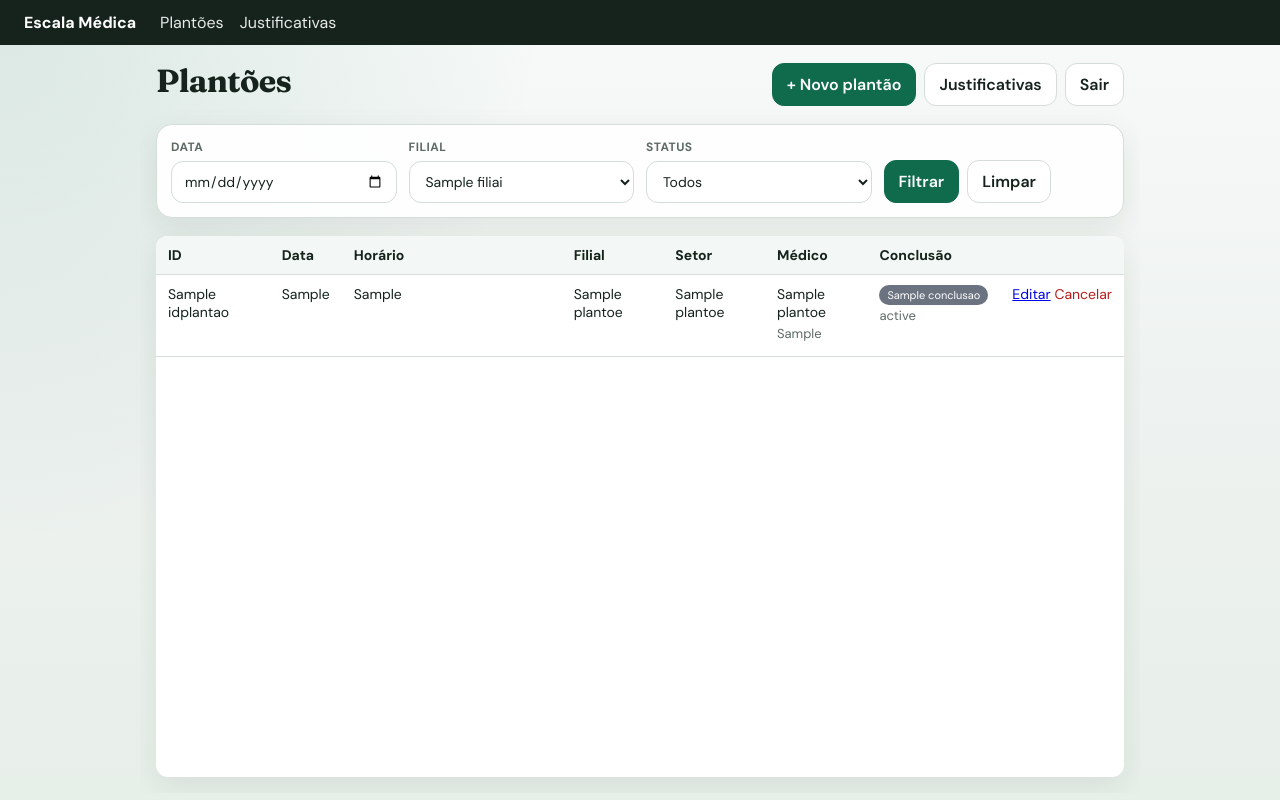
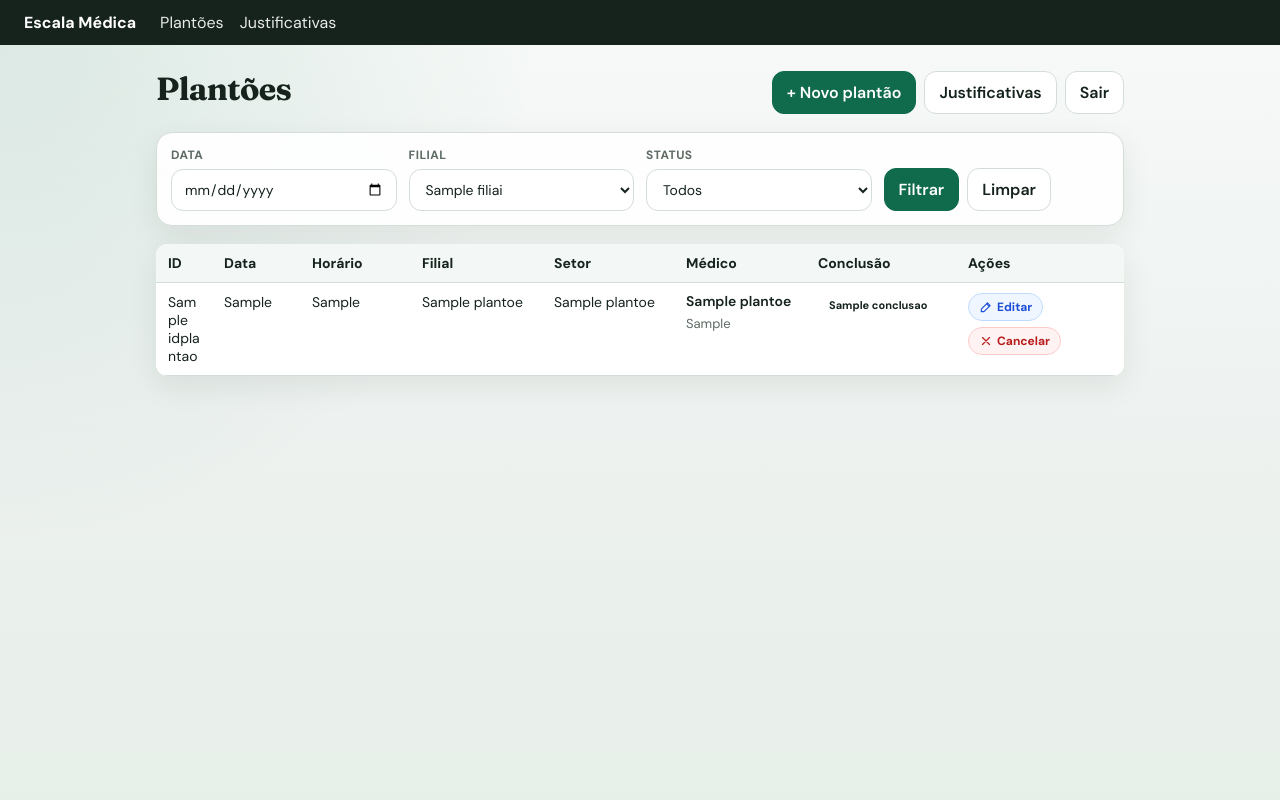
Before and after one commit to lordhawkbr/Registro-e-Medicao, a Node server app: template src/views/escala/index.ejs in a window 1280 px wide. Run offline with Node 20, Linux system fonts and the light colour scheme; the template is opened without the code that fills it: most values are stand-ins (such as "Sample title", 1, 10 or a date in 2020); some libraries are stand-ins or nearby versions.

Commit message:
Ajusta UI da listagem, remove empresa e filtra aba Em andamento.
Elimina scroll horizontal, estiliza ações e tags de conclusão, corrige largura do formulário, remove campos empresa/idEmpresa usando só CODFILIAL e limita a aba a plantões já iniciados.

Co-authored-by: Marllon Macedo <lordhawkbr@users.noreply.github.com>

```diff
--- a/public/css/style.css
+++ b/public/css/style.css
@@ -57,11 +57,10 @@ body.body-medico {
 }
 
 body.body-admin {
-  height: 100vh;
-  overflow: hidden;
+  min-height: 100vh;
 }
 
-body.body-admin .container {
+body.body-admin .container.container-lista {
   height: calc(100vh - 52px);
   margin-top: 0;
   margin-bottom: 0;
@@ -72,15 +71,23 @@ body.body-admin .container {
   overflow: hidden;
 }
 
-body.body-admin .page-header,
-body.body-admin .filtros-card {
+body.body-admin .container.container-form {
+  height: auto;
+  overflow: visible;
+  max-width: 920px;
+  padding-bottom: 40px;
+}
+
+body.body-admin .container-lista .page-header,
+body.body-admin .container-lista .filtros-card {
   flex-shrink: 0;
 }
 
 .tabela-scroll {
   flex: 1 1 auto;
   min-height: 0;
-  overflow: auto;
+  overflow-x: hidden;
+  overflow-y: auto;
   border-radius: 12px;
   box-shadow: var(--shadow);
   background: var(--surface);
@@ -89,6 +96,8 @@ body.body-admin .filtros-card {
 .tabela-scroll .tabela {
   box-shadow: none;
   border-radius: 0;
+  width: 100%;
+  table-layout: fixed;
 }
 
 .tabela-scroll thead th {
@@ -96,6 +105,111 @@ body.body-admin .filtros-card {
   top: 0;
   background: #f3f7f5;
   z-index: 1;
+}
+
+.tabela-plantoes th,
+.tabela-plantoes td {
+  overflow-wrap: anywhere;
+  word-break: break-word;
+  vertical-align: middle;
+}
+
+.tabela-plantoes .col-id { width: 56px; }
+.tabela-plantoes .col-data { width: 88px; }
+.tabela-plantoes .col-horario { width: 110px; font-variant-numeric: tabular-nums; white-space: nowrap; overflow: hidden; text-overflow: ellipsis; }
+.tabela-plantoes .col-conclusao { width: 150px; }
+.tabela-plantoes .col-acoes { width: 168px; white-space: nowrap; }
+
+.cell-nome {
+  font-weight: 600;
+  line-height: 1.25;
+}
+
+.acoes-btns {
+  display: inline-flex;
+  gap: 6px;
+  flex-wrap: wrap;
+  align-items: center;
+}
+
+.btn-acao {
+  display: inline-flex;
+  align-items: center;
+  gap: 4px;
+  padding: 6px 10px;
+  border-radius: 999px;
+  font-size: 12px;
+  font-weight: 700;
+  text-decoration: none;
+  border: 1px solid transparent;
+  cursor: pointer;
+  font-family: inherit;
+  line-height: 1;
+}
+
+.btn-editar {
+  color: #1d4ed8;
+  background: #eff6ff;
+  border-color: #bfdbfe;
+}
+
+.btn-editar:hover { background: #dbeafe; }
+
+.btn-cancelar {
+  color: #b91c1c;
+  background: #fef2f2;
+  border-color: #fecaca;
+}
+
+.btn-cancelar:hover { background: #fee2e2; }
+
+.tag {
+  display: inline-flex;
+  align-items: center;
+  max-width: 100%;
+  padding: 4px 10px;
+  border-radius: 999px;
+  font-size: 11px;
+  font-weight: 700;
+  line-height: 1.3;
+  border: 1px solid transparent;
+  white-space: normal;
+}
+
+.tag-registrado {
+  color: #166534;
+  background: #dcfce7;
+  border-color: #86efac;
+}
+
+.tag-justificado {
+  color: #115e59;
+  background: #ccfbf1;
+  border-color: #5eead4;
+}
+
+.tag-pendente_entrada {
+  color: #1e40af;
+  background: #dbeafe;
+  border-color: #93c5fd;
+}
+
+.tag-pendente_saida {
+  color: #9a3412;
+  background: #ffedd5;
+  border-color: #fdba74;
+}
+
+.tag-pendente_justificativa {
+  color: #9f1239;
+  background: #ffe4e6;
+  border-color: #fda4af;
+}
+
+.tag-cancelado {
+  color: #374151;
+  background: #f3f4f6;
+  border-color: #d1d5db;
 }
 
 .container-medico {
@@ -230,17 +344,26 @@ h1, h2 {
 .badge-pendente_entrada { background: #2563eb; }
 .badge-pendente_saida { background: #d97706; }
 
-.form-page { max-width: 760px; }
+.form-page {
+  width: 100%;
+  max-width: 880px;
+  margin: 0 auto;
+}
 
 .form-escala {
   grid-template-columns: repeat(3, minmax(0, 1fr));
   gap: 10px 12px;
-  max-width: 760px;
+  width: 100%;
+  max-width: none;
   background: rgba(255, 255, 255, 0.92);
   border: 1px solid var(--line);
   border-radius: 16px;
   padding: 16px;
   box-shadow: var(--shadow);
+}
+
+.form-grid.form-escala {
+  max-width: none;
 }
 
 .form-escala .span-2 { grid-column: span 2; }
@@ -706,12 +829,19 @@ h1, h2 {
   .tabela { display: block; overflow-x: auto; }
   .page-header { align-items: flex-start; }
   body.body-admin { height: auto; overflow: auto; }
-  body.body-admin .container {
+  body.body-admin .container.container-lista {
     height: auto;
     overflow: visible;
   }
   .tabela-scroll {
     max-height: 65vh;
+    overflow-x: hidden;
+  }
+  .tabela-plantoes .col-acoes { width: 120px; }
+  .btn-acao span,
+  .btn-acao {
+    font-size: 11px;
+    padding: 5px 8px;
   }
   .medico-tabs-3 {
     grid-template-columns: 1fr;
--- a/src/controllers/painel.controller.js
+++ b/src/controllers/painel.controller.js
@@ -82,7 +82,7 @@ async function index(req, res, next) {
     );
 
     const plantoesAbertos = plantoesComRegistros
-      .filter(({ plantao }) => plantao.STATUS === "ABERTO" || plantao.STATUS === "EM_ANDAMENTO")
+      .filter(({ plantao }) => plantao.STATUS === "EM_ANDAMENTO")
       .sort((a, b) => {
         const da = a.plantao.DATA_CHAVE || "";
         const db = b.plantao.DATA_CHAVE || "";
--- a/src/views/escala/index.ejs
+++ b/src/views/escala/index.ejs
@@ -1,3 +1,4 @@
+<div class="page-escala-lista">
   <div class="page-header">
     <h1>Plantões</h1>
     <div class="page-header-actions">
@@ -45,17 +46,17 @@
   </form>
 
   <div class="tabela-scroll">
-  <table class="tabela">
+    <table class="tabela tabela-plantoes">
       <thead>
         <tr>
-        <th>ID</th>
-        <th>Data</th>
-        <th>Horário</th>
+          <th class="col-id">ID</th>
+          <th class="col-data">Data</th>
+          <th class="col-horario">Horário</th>
           <th>Filial</th>
           <th>Setor</th>
           <th>Médico</th>
-        <th>Conclusão</th>
-        <th></th>
+          <th class="col-conclusao">Conclusão</th>
+          <th class="col-acoes">Ações</th>
         </tr>
       </thead>
       <tbody>
@@ -64,29 +65,36 @@
         <% } %>
         <% plantoes.forEach(p => { %>
           <tr>
-          <td><%= p.IDPLANTAO %></td>
-          <td><%= p.DATA_INPUT ? p.DATA_INPUT.split('-').reverse().join('/') : '' %></td>
-          <td class="col-horario"><%= p.HORARIO_FORMATADO %></td>
+            <td class="col-id"><%= p.IDPLANTAO %></td>
+            <td class="col-data"><%= p.DATA_INPUT ? p.DATA_INPUT.split('-').reverse().join('/') : '' %></td>
+            <td class="col-horario" title="<%= p.HORARIO_FORMATADO %>"><%= p.HORARIO_CURTO || p.HORARIO_FORMATADO %></td>
             <td><%= p.FILIAL_NOME %></td>
             <td><%= p.SETOR_NOME %></td>
             <td>
               <% if (p.MEDICO_NOME) { %>
-              <div><%= p.MEDICO_NOME %></div>
+                <div class="cell-nome"><%= p.MEDICO_NOME %></div>
                 <div class="muted"><%= p.CRM_ESCALADO %></div>
               <% } else { %>
                 <%= p.CRM_ESCALADO %>
               <% } %>
             </td>
-          <td>
-            <span class="badge badge-<%= p.CONCLUSAO.classe %>"><%= p.CONCLUSAO.label %></span>
-            <div class="muted" style="margin-top:4px;"><%= p.STATUS %></div>
+            <td class="col-conclusao">
+              <span class="tag tag-<%= p.CONCLUSAO.classe %>"><%= p.CONCLUSAO.label %></span>
             </td>
             <td class="col-acoes">
               <% if (p.PODE_EDITAR) { %>
-              <a href="/escala/<%= p.IDPLANTAO %>/editar">Editar</a>
-              <form method="post" action="/escala/<%= p.IDPLANTAO %>?_method=DELETE" style="display:inline" onsubmit="return confirm('Cancelar este plantão?')">
-                <button type="submit" class="link-danger">Cancelar</button>
+                <div class="acoes-btns">
+                  <a class="btn-acao btn-editar" href="/escala/<%= p.IDPLANTAO %>/editar" title="Editar">
+                    <svg width="14" height="14" viewBox="0 0 24 24" fill="none" aria-hidden="true"><path d="M4 20h4.5L19 9.5 14.5 5 4 15.5V20z" stroke="currentColor" stroke-width="2" stroke-linejoin="round"/><path d="M13 6.5 17.5 11" stroke="currentColor" stroke-width="2"/></svg>
+                    Editar
+                  </a>
+                  <form method="post" action="/escala/<%= p.IDPLANTAO %>?_method=DELETE" onsubmit="return confirm('Cancelar este plantão?')">
+                    <button type="submit" class="btn-acao btn-cancelar" title="Cancelar">
+                      <svg width="14" height="14" viewBox="0 0 24 24" fill="none" aria-hidden="true"><path d="M6 6l12 12M18 6 6 18" stroke="currentColor" stroke-width="2" stroke-linecap="round"/></svg>
+                      Cancelar
+                    </button>
                   </form>
+                </div>
               <% } else { %>
                 <span class="muted">—</span>
               <% } %>
@@ -96,3 +104,4 @@
       </tbody>
     </table>
   </div>
+</div>
--- a/src/views/partials/layout.ejs
+++ b/src/views/partials/layout.ejs
@@ -20,7 +20,7 @@
       </nav>
     </header>
   <% } %>
-  <main class="container <%= isMedico ? 'container-medico' : '' %>">
+  <main class="container <%= isMedico ? 'container-medico' : '' %> <%= typeof containerClass !== 'undefined' ? containerClass : '' %>">
     <%- body %>
   </main>
 </body>
```
Also changed, not shown: src/controllers/escala.controller.js (+30 -5 lines), src/models/escala.model.js (+13 -19 lines), src/views/escala/form.ejs (+0 -11 lines), src/views/painel/index.ejs (+4 -4 lines). Lines whose indentation alone changed are shown as unchanged.
